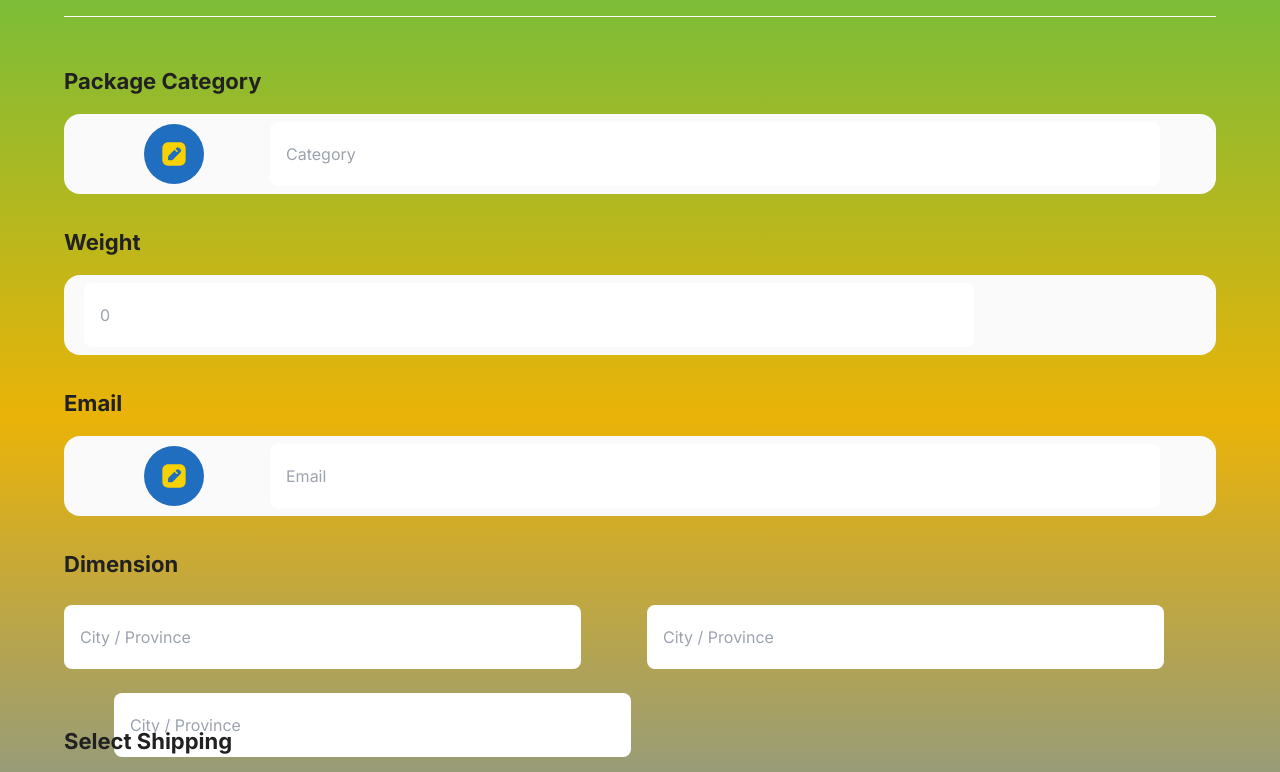
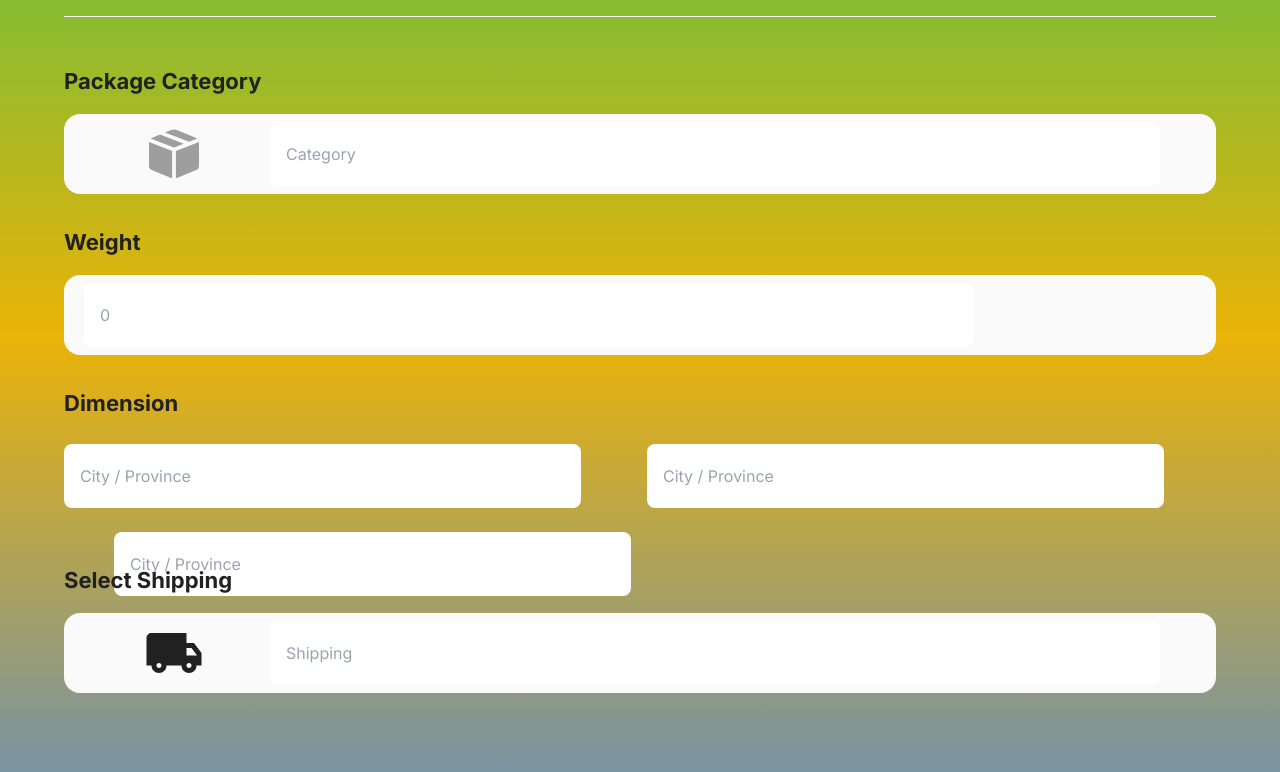
Before and after one commit to rajkamal705/delivery-web-app, a Next.js app: page /packagecategory in a window 1280 px wide. Shown: the part 340-1112 px from the top of the page. Built offline with nearby package versions, Linux system fonts and the light colour scheme.

Commit message:
add images

```diff
--- a/src/app/packagecategory/page.tsx
+++ b/src/app/packagecategory/page.tsx
@@ -30,7 +30,7 @@ function Page() {
                         <span className='text-[#212121] text-[22px] font-[700] mt-8'>Package Category</span>
                         <div className='flex items-center gap-4 h-[5rem] rounded-2xl py-4 bg-[#FAFAFA]'>
                             <div className='flex justify-center items-center ml-20'>
-                                <Image width={60} height={60} src="/Images/dollar.svg" alt="img" />
+                                <Image width={60} height={60} src="/Images/CategoryBox.svg" alt="img" />
                             </div>
                             <div className="flex flex-col items-center justify-center ml-[50px]">
                             <input className=' bg-white rounded-lg w-[890px] py-5 px-4 outline-none' placeholder='Category' />
@@ -45,17 +45,7 @@ function Page() {
                             </div>
                         </div>
                     </div>
-                    <div className='flex gap-4 mt-8 flex-col'>
-                        <span className='text-[#212121] text-[22px] font-[700]'>Email</span>
-                        <div className='flex items-center gap-4 h-[5rem] rounded-2xl py-4 bg-[#FAFAFA]'>
-                            <div className='flex justify-center items-center ml-20'>
-                                <Image width={60} height={60} src="/Images/dollar.svg" alt="img" />
-                            </div>
-                            <div className="flex flex-col items-center justify-center ml-[50px]">
-                            <input className=' bg-white rounded-lg w-[890px] py-5 px-4 outline-none' placeholder='Email' />
-                            </div>
-                        </div>
-                    </div>
+
                     <div className='flex gap-4 mt-8 flex-col'>
                         <span className='text-[#212121] text-[22px] font-[700]'>Dimension</span>
                         <div className='flex flex-wrap items-center gap-4 h-[6rem]'>
@@ -74,7 +64,7 @@ function Page() {
                         <span className='text-[#212121] text-[22px] font-[700]'>Select Shipping</span>
                         <div className='flex items-center gap-4 h-[5rem] rounded-2xl py-4 bg-[#FAFAFA]'>
                             <div className='flex justify-center items-center ml-20'>
-                                <Image width={60} height={60} src="/Images/dollar.svg" alt="img" />
+                                <Image width={60} height={60} src="/Images/Vector.svg" alt="img" />
                             </div>
                             <div className="flex flex-col items-center justify-center ml-[50px]">
                             <input className=' bg-white rounded-lg w-[890px] py-5 px-4 outline-none' placeholder='Shipping' />
```
Also changed, not shown: public/Images/CategoryBox.svg (added), public/Images/Vector.svg (added).
